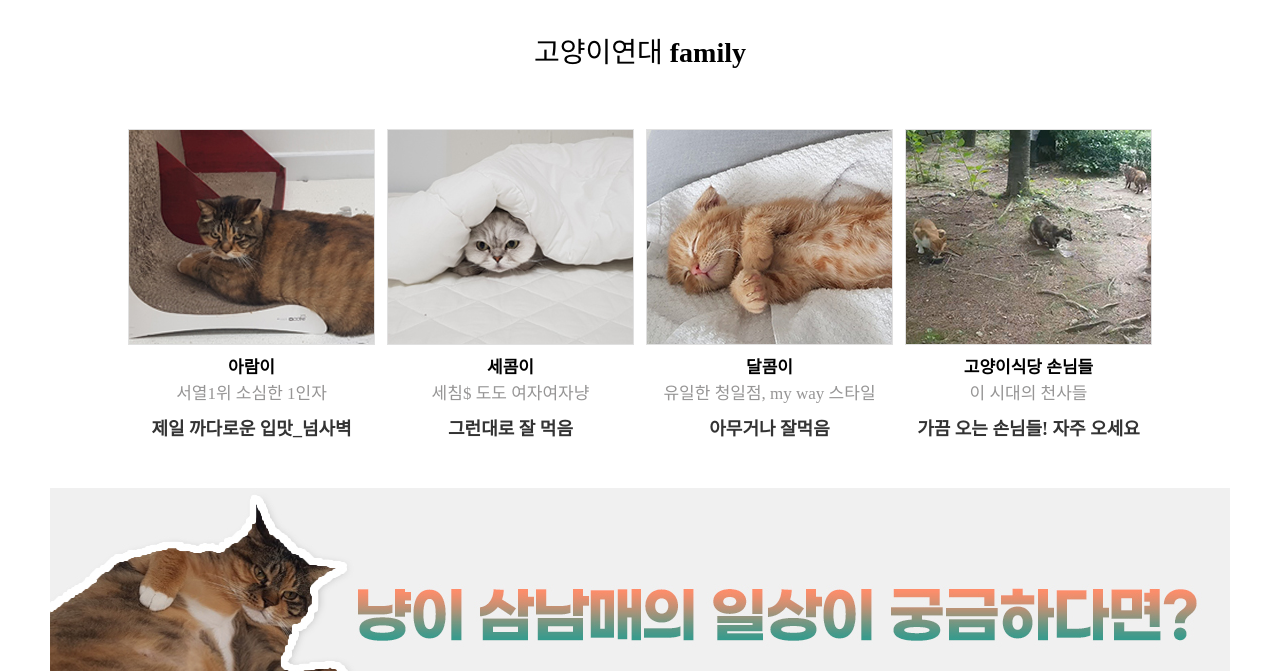
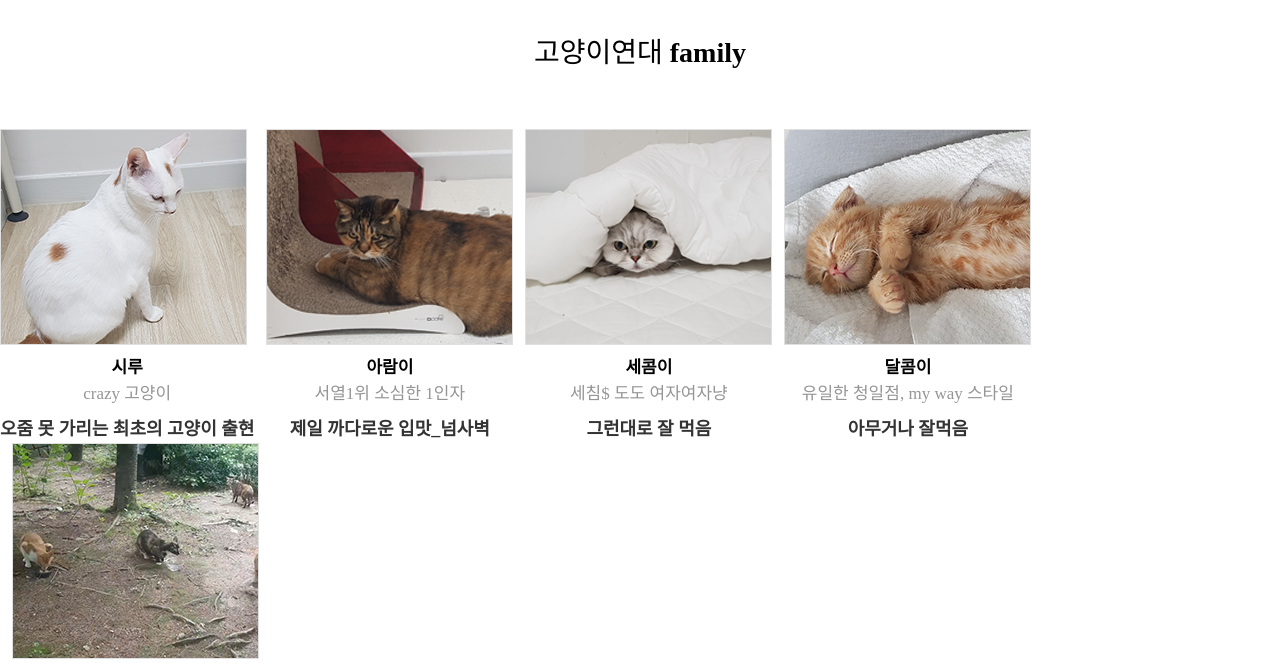
Before and after one commit to nabimom/catband-project, a plain HTML site: page index.html in a window 1280 px wide. Shown: the part 783-1454 px from the top of the page. Drawn offline with nearby package versions, Linux system fonts and the light colour scheme.

Commit message:
Update index.html

```diff
--- a/index.html
+++ b/index.html
@@ -174,7 +174,7 @@
     .main_mp4 ul li {float:left; width:373px; padding:0 10px;}
     .main_mp4 ul li h4 {font-size:20px; text-align:center; font-weight:600; padding-bottom:5px;}
 
-    .mc_width {width:1027px; margin:0 auto; text-align:center; }
+    .mc_width {width:100%; margin:0 auto; text-align:center; }
     .main_banlist {border:1px #e7e5e5 solid; border-radius: 35px; padding:42px;  }
     .main_banlist ul {display:inline-block; overflow:hidden; }
     .main_banlist ul li {float:left; padding:0 38px; border-left:1px #e7e5e5 solid; }
@@ -199,6 +199,17 @@
  <div class="mc_width main_best">
     <p class="mb_title">고양이연대 <strong>family</strong></p>
     <ul class="mb_list">
+	    <li>
+            <a href="https://youtu.be/HDVgdkfTsvI">
+            <div class="pic">
+                <img src="image/img_mainbest05.jpg">
+                   <div class="gotext">view more</div>
+            </div>
+            <p class="txt01">시루</p>
+            <p class="txt02">crazy 고양이</p>
+            <p class="txt03">오줌 못 가리는 최초의 고양이 출현</p>
+            </a>
+        </li>
         <li>
             <a href="/_pzn/sys/shop/view.php?gid=16478417494300">
             <div class="pic">
```
